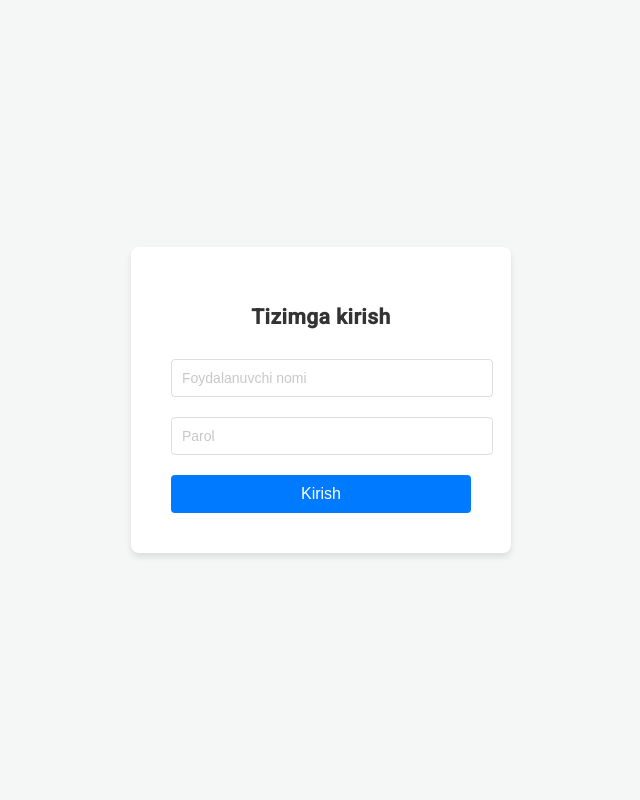
After one commit to Abdulla0408/9-dars, a Django app: page /dashboard/login/ in a window 1280 px wide. The commit adds this page. Shown: the whole page, without its empty margins (319-959 px from the left). Run offline with Django 5.2, Linux system fonts and the light colour scheme.

Commit message:
first commit

```diff
--- a/dashboard/urls.py
+++ b/dashboard/urls.py
@@ -3,7 +3,8 @@ from .views import (index, contact_list, update_status, service_list, service_cr
                    portfolio_create, portfolio_update, portfolio_list, portfolio_delete,
                    blog_post_list, blog_post_create, blog_post_update, blog_post_delete,
                    testimonial_list, testimonial_create, testimonial_update, testimonial_delete,
-                   contact_list, contact_create, contact_update, contact_delete, user_login)
+                   contact_list, contact_create, contact_update, contact_delete, user_login, user_logout)
+
 
 
 
@@ -47,4 +48,5 @@ urlpatterns = [
     # =========================================================================
 
     path('login/', user_login, name="login"),
+    path('logout/', user_logout, name="logout"),
 ]
--- a/dashboard/views.py
+++ b/dashboard/views.py
@@ -3,19 +3,35 @@ from landing.models import Service, Portfolio, Testimonial, BlogPost, Contact
 from django.shortcuts import get_object_or_404
 from django.contrib import messages
 from django.db import IntegrityError
-from django.contrib.auth import authenticate, login
+from django.contrib.auth import authenticate, login, logout
+from django.urls import reverse
+
+
+
+def is_admin(user):
+    return user.is_authenticated and user.is_staff
+
+def admin_required(view_func):
+    def wrapper(request, *args, **kwargs):
+        if is_admin(request.user):
+            return view_func(request, *args, **kwargs)
+        else:
+            messages.error(request, "Bu sahifaga kirish uchun admin huquqlari kerak.")
+            return redirect(reverse('login'))
+    return wrapper
 
 
 
 def index(request):
     return render(request, 'dashboard/base.html')
 
-
+@admin_required
 def contact_list(request):
     contacts = Contact.objects.all().order_by('harakatlar')
     return render(request, 'dashboard/contact/list.html', {'contacts': contacts})
 
 
+@admin_required
 def update_status(request, id):
     contact = Contact.objects.get(id=id)
     contact.harakatlar = True
@@ -28,12 +44,12 @@ def update_status(request, id):
 
 # CRUD for service models
 
-
+@admin_required
 def service_list(request):
     services = Service.objects.all()
     return render(request, 'dashboard/service/list.html', {'services': services})
 
-
+@admin_required
 def service_create(request):
     if request.method == 'POST':
         title = request.POST.get('title')
@@ -47,7 +63,7 @@ def service_create(request):
             messages.error(request, "Barcha maydonlarni to'ldiring.")
     return render(request, 'dashboard/service/create.html')
 
-
+@admin_required
 def service_update(request, id):
     service = get_object_or_404(Service, id=id)
     if request.method == 'POST':
@@ -60,7 +76,7 @@ def service_update(request, id):
         return redirect('service_list')
     return render(request, 'dashboard/service/update.html', {'service': service})
 
-
+@admin_required
 def service_delete(request, id):
     service = get_object_or_404(Service, id=id)
     if request.method == 'POST':
@@ -77,7 +93,7 @@ def portfolio_list(request):
     portfolios = Portfolio.objects.all()
     return render(request, 'dashboard/portfolio/list.html', {'portfolios': portfolios})
 
-
+@admin_required
 def portfolio_create(request):
     if request.method == 'POST':
         title = request.POST.get('title')
@@ -95,7 +111,7 @@ def portfolio_create(request):
         return redirect('portfolio_list')
     return render(request, 'dashboard/portfolio/create.html')
 
-
+@admin_required
 def portfolio_update(request, id):
     portfolio = get_object_or_404(Portfolio, id=id)
     if request.method == 'POST':
@@ -109,7 +125,7 @@ def portfolio_update(request, id):
         return redirect('portfolio_list')
     return render(request, 'dashboard/portfolio/update.html', {'portfolio': portfolio})
 
-
+@admin_required
 def portfolio_delete(request, id):
     portfolio = get_object_or_404(Portfolio, id=id)
     if request.method == 'POST':
@@ -126,7 +142,7 @@ def testimonial_list(request):
     testimonials = Testimonial.objects.all()
     return render(request, 'dashboard/testimonial/list.html', {'testimonials': testimonials})
 
-
+@admin_required
 def testimonial_create(request):
     if request.method == 'POST':
         data = request.POST
@@ -149,7 +165,7 @@ def testimonial_create(request):
 
     return render(request, 'dashboard/testimonial/create.html')
 
-
+@admin_required
 def testimonial_update(request, id):
     testimonial = get_object_or_404(Testimonial, id=id)
     if request.method == 'POST':
@@ -163,7 +179,7 @@ def testimonial_update(request, id):
         return redirect('testimonial_list')
     return render(request, 'dashboard/testimonial/update.html', {'testimonial': testimonial})
 
-
+@admin_required
 def testimonial_delete(request, id):
     testimonial = get_object_or_404(Testimonial, id=id)
     if request.method == 'POST':
@@ -180,7 +196,7 @@ def blog_post_list(request):
     blog_posts = BlogPost.objects.all()
     return render(request, 'dashboard/blog_post/list.html', {'blog_posts': blog_posts})
 
-
+@admin_required
 def blog_post_create(request):
     if request.method == 'POST':
         title = request.POST.get('title')
@@ -198,7 +214,7 @@ def blog_post_create(request):
         return redirect('blog_list')
     return render(request, 'dashboard/blog_post/create.html')
 
-
+@admin_required
 def blog_post_update(request, id):
     blog_post = get_object_or_404(BlogPost, id=id)
     if request.method == 'POST':
@@ -212,7 +228,7 @@ def blog_post_update(request, id):
         return redirect('blog_post_list')
     return render(request, 'dashboard/blog_post/update.html', {'blog_post': blog_post})
 
-
+@admin_required
 def blog_post_delete(request, id):
     blog_post = get_object_or_404(BlogPost, id=id)
     if request.method == 'POST':
@@ -237,10 +253,10 @@ def contact_create(request):
             phone=phone,
             harakatlar=harakatlar
         )
-        return redirect('contact_list')
+        return redirect('landing:index')
     return render(request, 'dashboard/contact/create.html')
 
-
+@admin_required
 def contact_update(request, id):
     contact = get_object_or_404(Contact, id=id)
     if request.method == 'POST':
@@ -252,7 +268,7 @@ def contact_update(request, id):
         return redirect('contact_list')
     return render(request, 'dashboard/contact/update.html', {'contact': contact})
 
-
+@admin_required
 def contact_delete(request, id):
     contact = get_object_or_404(Contact, id=id)
     if request.method == 'POST':
@@ -268,7 +284,14 @@ def user_login(request):
         user = authenticate(request, username=username, password=password)
         if user is not None:
             login(request, user)
-            return redirect('dashboard:index')
+            return redirect('dashboard_index')
         else:
             return render(request, 'dashboard/login_user.html', {'error': 'Invalid username or password'})
     return render(request, 'dashboard/login_user.html')
+
+
+
+
+def user_logout(request):
+    logout(request)
+    return redirect('landing:index')
--- a/templates/dashboard/index.html
+++ b/templates/dashboard/index.html
@@ -90,7 +90,7 @@
                       <a class="dropdown-item" href="authentication-signup-with-header-footer.html">
                          <div class="d-flex align-items-center">
                            <div class=""><i class="bi bi-lock-fill"></i></div>
-                           <div class="ms-3"><span>Logout</span></div>
+                           <div class="ms-3"><span><a href="{% url 'logout' %}">Logout</a></span></div>
                          </div>
                        </a>
                     </li>
--- /dev/null
+++ b/templates/dashboard/login_user.html
@@ -0,0 +1,83 @@
+<!DOCTYPE html>
+{% load static %}
+<html lang="en">
+<head>
+    <meta charset="UTF-8">
+    <meta name="viewport" content="width=device-width, initial-scale=1.0">
+    <title>Login | Axo Dashboard</title>
+    <link rel="stylesheet" href="{% static 'dashboard/css/style.css' %}">
+    <link href="https://fonts.googleapis.com/css2?family=Roboto:wght@300;400;500&display=swap" rel="stylesheet">
+    <style>
+        body {
+            font-family: 'Roboto', sans-serif;
+            background-color: #f4f7f6;
+            display: flex;
+            justify-content: center;
+            align-items: center;
+            height: 100vh;
+            margin: 0;
+        }
+        .login-container {
+            background-color: white;
+            padding: 40px;
+            border-radius: 8px;
+            box-shadow: 0 4px 6px rgba(0, 0, 0, 0.1);
+            width: 300px;
+        }
+        h2 {
+            color: #333;
+            text-align: center;
+            margin-bottom: 30px;
+        }
+        .form-group {
+            margin-bottom: 20px;
+        }
+        input[type="text"], input[type="password"] {
+            width: 100%;
+            padding: 10px;
+            border: 1px solid #ddd;
+            border-radius: 4px;
+            font-size: 14px;
+        }
+        .login-btn {
+            width: 100%;
+            padding: 10px;
+            background-color: #007bff;
+            color: white;
+            border: none;
+            border-radius: 4px;
+            font-size: 16px;
+            cursor: pointer;
+            transition: background-color 0.3s;
+        }
+        .login-btn:hover {
+            background-color: #0056b3;
+        }
+        .error-message {
+            color: #dc3545;
+            text-align: center;
+            margin-top: 15px;
+        }
+    </style>
+</head>
+<body>
+    <div class="login-container">
+        <h2>Tizimga kirish</h2>
+        <form method="POST" action="{% url 'login' %}">
+            {% csrf_token %}
+            <div class="form-group">
+                <input type="text" name="username" placeholder="Foydalanuvchi nomi" required>
+            </div>
+            <div class="form-group">
+                <input type="password" name="password" placeholder="Parol" required>
+            </div>
+            <button type="submit" class="login-btn">Kirish</button>
+            {% if error %}
+            <div class="error-message">
+                {{ error }}
+            </div>
+            {% endif %}
+        </form>
+    </div>
+</body>
+</html>
--- a/templates/front/index.html
+++ b/templates/front/index.html
@@ -23,6 +23,7 @@
           <a href="#home">@axo<span class="text-primary">.me</span></a>
         </div>
         <ul class="menus">
+          <li><a href="{% url 'login' %}">Login</a></li>
           <li class="current"><a href="#services">Services</a></li>
           <li><a href="#portfolio">Work</a></li>
           <li><a href="#blog">Blog</a></li>
```
Also changed, not shown: templates/front/login_user.html (deleted, +0 -34 lines), db.sqlite3.
